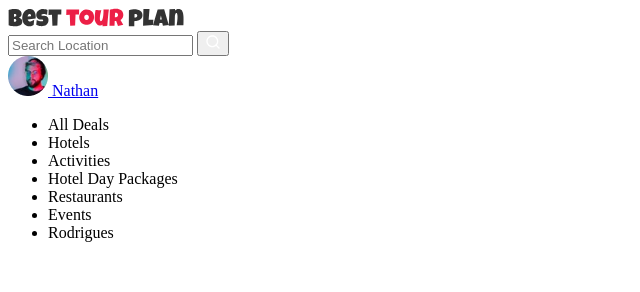
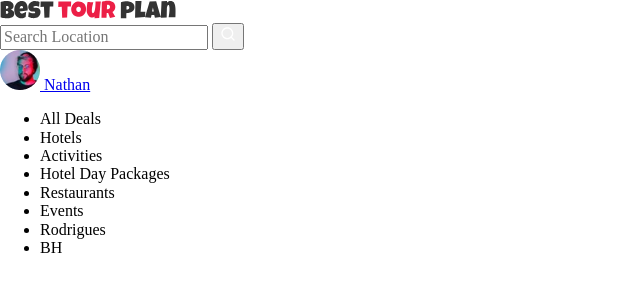
Before and after one commit to evgeniy-kolmak/tour-plan, a plain HTML site: page index.html in a window 1280 px wide. Shown: the whole page, without its empty margins (0-640 px from the left). Drawn offline with Linux system fonts and the light colour scheme.

Commit message:
connected fonts

```diff
--- a/index.html
+++ b/index.html
@@ -6,12 +6,19 @@
   <meta http-equiv="X-UA-Compatible" content="IE=edge">
   <meta name="viewport" content="width=device-width, initial-scale=1.0">
   <title>Best Tour Plan - Hotel Booking</title>
+  <link rel="preconnect" href="https://fonts.googleapis.com">
+  <link rel="preconnect" href="https://fonts.gstatic.com" crossorigin>
+  <link href="https://fonts.googleapis.com/css2?family=Mulish:wght@300;400;600;700&display=swap" rel="stylesheet">
+  <link rel="preconnect" href="https://fonts.googleapis.com">
+  <link rel="preconnect" href="https://fonts.gstatic.com" crossorigin>
+  <link href="https://fonts.googleapis.com/css2?family=Nunito:wght@400;600;800&display=swap" rel="stylesheet">
+  <link rel="stylesheet" href="/css/normalize.css">
   <link rel="stylesheet" href="css/style.css">
 </head>
 
 <body>
   <header class="header">
-    <div class="contaier">
+    <div class="container">
       <div class="header-top">
         <a href="#" class="logo"><img src="img/horizontal-logo.svg" alt="Logo Best Tour Plan" class="header-logo"></a>
         <form action="#" class="search">
@@ -28,7 +35,10 @@
         <!-- /.profile -->
       </div>
       <!-- /.header-top -->
-      <nav class="menu">
+    </div>
+    <!-- /.container -->
+    <nav class="menu">
+      <div class="container">
         <ul class="menu-item">
           <li class="menu-item__list">All Deals</li>
           <li class="menu-item__list">Hotels</li>
@@ -37,10 +47,11 @@
           <li class="menu-item__list">Restaurants</li>
           <li class="menu-item__list">Events</li>
           <li class="menu-item__list">Rodrigues</li>
+          <li class="menu-item__list">BH</li>
         </ul>
-      </nav>
+    </nav>
     </div>
-    <!-- /.contaier -->
+    <!-- /.container -->
   </header>
   <!-- /.header -->
 
```
